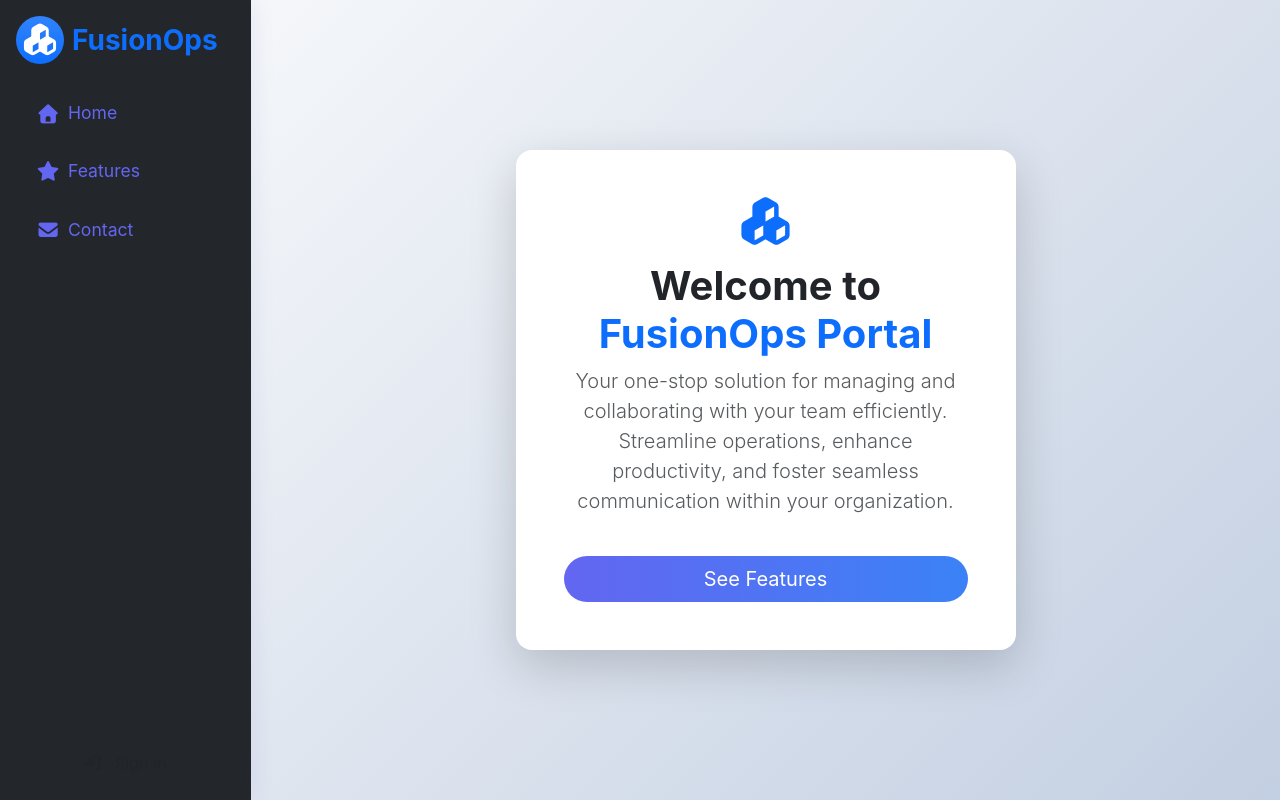
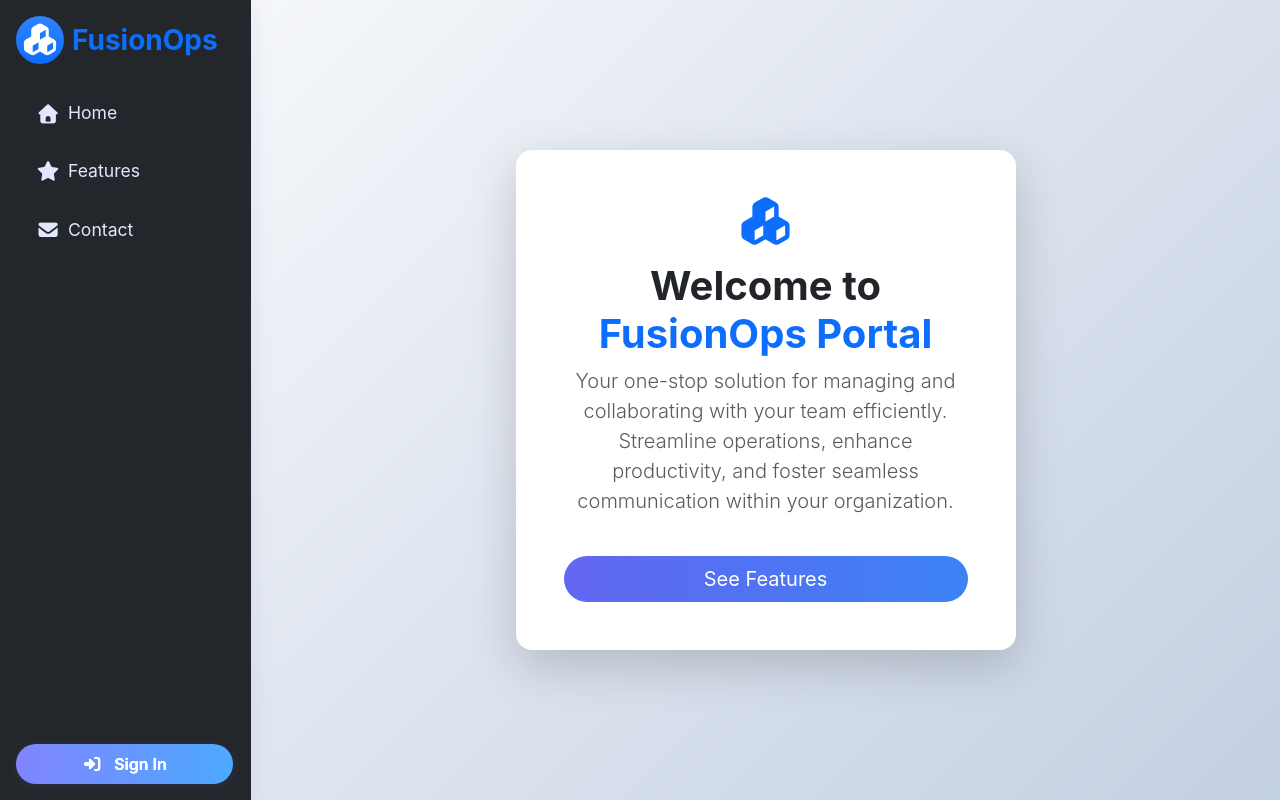
Before and after one commit to MuhammadShamim/FusionOps-Portal, an Angular app: page / in a window 1280 px wide. Built offline with nearby package versions, Linux system fonts and the light colour scheme.

Commit message:
sidebar look fix

```diff
--- a/src/app/sidebar.component.css
+++ b/src/app/sidebar.component.css
@@ -17,7 +17,7 @@
 }
 
 .fusionops-nav-link {
-  color: #6366f1;
+  color: #e0e7ff;
   border-radius: 1rem;
   margin-bottom: 0.5rem;
   font-size: 1.1rem;
@@ -30,6 +30,22 @@
   background: linear-gradient(90deg, #6366f1 0%, #3b82f6 100%);
   color: #fff !important;
   box-shadow: 0 2px 12px rgba(99,102,241,0.12);
+  filter: brightness(1.2);
+}
+
+.btn-gradient-primary {
+  background: linear-gradient(90deg, #6366f1 0%, #3b82f6 100%);
+  color: #fff;
+  border: none;
+  font-weight: 600;
+  box-shadow: 0 2px 8px rgba(99,102,241,0.10);
+  transition: background 0.2s, color 0.2s;
+  filter: brightness(1.3);
+}
+.btn-gradient-primary:hover {
+  background: linear-gradient(90deg, #3b82f6 0%, #6366f1 100%);
+  color: #fff;
+  filter: brightness(1.5);
 }
 
 .fusionops-user-dropdown img {
--- a/src/app/sidebar.component.html
+++ b/src/app/sidebar.component.html
@@ -40,7 +40,7 @@
     </div>
     <div class="dropdown" *ngIf="isAuthenticated">
       <a href="#" class="d-flex align-items-center text-decoration-none dropdown-toggle fusionops-user-dropdown" id="dropdownUser" data-bs-toggle="dropdown" aria-expanded="false">
-        <img src="https://randomuser.me/api/portraits/men/32.jpg" alt="user" class="rounded-circle me-2" width="40" height="40">
+        <img src="https://avatars.githubusercontent.com/u/9926709?v=4&size=64" alt="user" class="rounded-circle me-2" width="40" height="40">
         <span class="fw-semibold">User</span>
       </a>
       <ul class="dropdown-menu text-small shadow" aria-labelledby="dropdownUser">
--- a/src/app/sidebar.component.ts
+++ b/src/app/sidebar.component.ts
@@ -1,4 +1,4 @@
-import { Component, Input } from '@angular/core';
+import { Component, Input, ChangeDetectorRef, OnChanges, SimpleChanges } from '@angular/core';
 import { RouterLink } from '@angular/router';
 import { NgIf } from '@angular/common';
 
@@ -9,8 +9,16 @@ import { NgIf } from '@angular/common';
   standalone: true,
   imports: [RouterLink, NgIf]
 })
-export class SidebarComponent {
+export class SidebarComponent implements OnChanges {
   @Input() isAuthenticated = false;
   @Input() onSignIn?: () => void;
   @Input() onSignOut?: () => void;
+
+  constructor(private cdr: ChangeDetectorRef) {}
+
+  ngOnChanges(changes: SimpleChanges): void {
+    if (changes['isAuthenticated']) {
+      this.cdr.detectChanges();
+    }
+  }
 }
```
